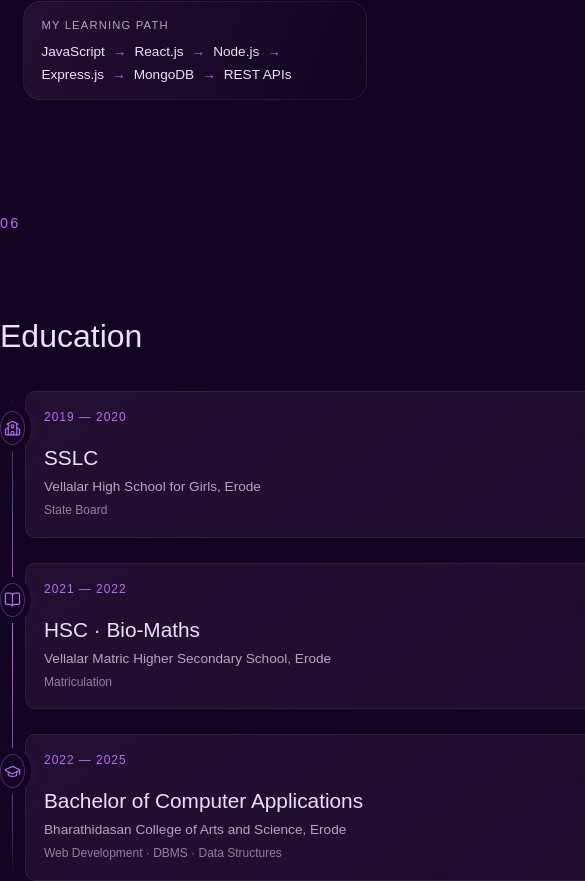
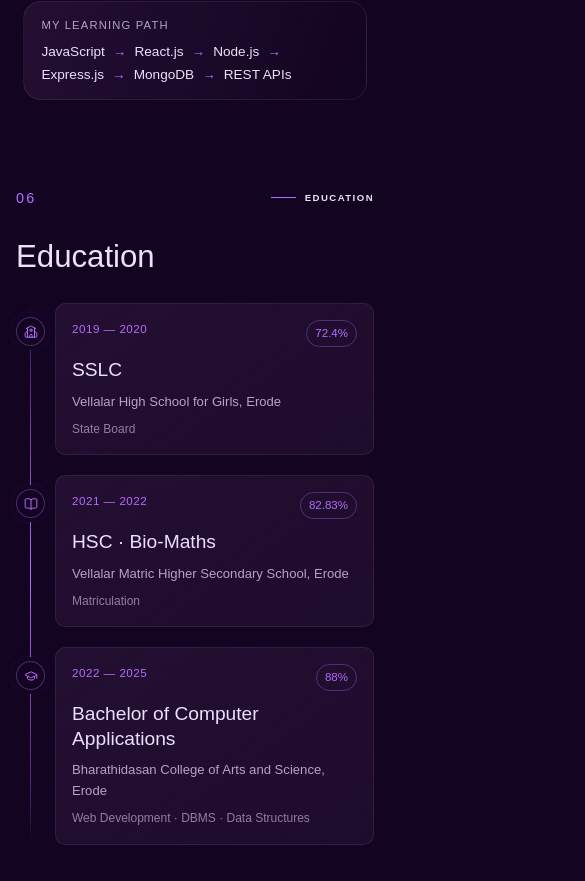
Before and after one commit to rajeshwariravi-codes/rajeshwari-ravi-portfolio, a React (Vite) app: page / in a window 390 px wide. Shown: the part 8168-9049 px from the top of the page, 585 px wide, since content can reach past the window. Built offline with nearby package versions, Linux system fonts and the light colour scheme; a web font is replaced by a local one.

Commit message:
Update portfolio sections and favicon

```diff
--- a/index.html
+++ b/index.html
@@ -2,9 +2,9 @@
 <html lang="en">
   <head>
     <meta charset="UTF-8" />
-    <!-- <link rel="icon" type="image/png" href="/favicon.png" /> -->
+    <link rel="icon" type="image/png" href="/favicon.png" />
     <meta name="viewport" content="width=device-width, initial-scale=1.0" />
-    <title>rajeshwari-ravi-portfolio</title>
+    <title>Rajeshwari Ravi</title>
   </head>
   <body>
     <div id="root"></div>
--- a/src/sections/Education.css
+++ b/src/sections/Education.css
@@ -1,78 +1,72 @@
+
 /* ==================================================
    EDUCATION SECTION
 ================================================== */
 
 .education-section {
     position: relative;
-    padding: 60px var(--container-padding) 40px;
+    padding: 60px var(--container-padding) 50px;
     background: var(--bg-main);
+    overflow: hidden;
 }
 
 .education-container {
-    width: var(--container-width);
+    width: 100%;
+    max-width: var(--container-width);
     margin: 0 auto;
+    min-width: 0;
 }
 
-
 /* ==================================================
-   SECTION HEADING
+   SECTION HEADER
 ================================================== */
 
 .education-header {
     display: flex;
     align-items: center;
     justify-content: space-between;
-
-    margin-bottom: 90px;
+    gap: 16px;
+    margin-bottom: clamp(35px, 5vw, 70px);
 }
 
 .education-index {
+    flex-shrink: 0;
     font-family: var(--font-display);
-
     font-size: 0.9rem;
-
     letter-spacing: 0.15em;
-
     color: var(--accent);
 }
 
 .education-label {
     display: flex;
     align-items: center;
-
     gap: 14px;
-
     font-family: var(--font-body);
-
     font-size: 0.68rem;
     font-weight: 600;
-
     letter-spacing: 0.24em;
-
     color: var(--text-primary);
 }
 
 .education-line {
     width: 45px;
     height: 1px;
-
+    flex-shrink: 0;
     background: var(--accent);
 }
 
 .education-heading {
-    text-align: left;
-    margin-bottom: 75px;
+    margin-bottom: clamp(35px, 5vw, 65px);
 }
-
 
 .education-heading h2 {
     font-family: var(--font-display);
     font-size: clamp(2rem, 4vw, 3.5rem);
     font-weight: 500;
-    line-height: 0.95;
+    line-height: 1.05;
     color: var(--text-primary);
+    overflow-wrap: anywhere;
 }
-
 
 /* ==================================================
    TIMELINE
@@ -81,23 +75,19 @@
 .education-timeline {
     position: relative;
     width: 100%;
+    min-width: 0;
 }
-
 
 /* Central vertical line */
 
 .education-timeline::before {
     content: "";
     position: absolute;
-
     top: 0;
     bottom: 0;
     left: 50%;
-
     width: 1px;
-
-    background:
-        linear-gradient(
+    background: linear-gradient(
         to bottom,
         transparent,
         var(--border-accent) 10%,
@@ -105,10 +95,8 @@
         var(--border-accent) 90%,
         transparent
     );
-
     transform: translateX(-50%);
 }
-
 
 /* ==================================================
    TIMELINE ITEM
@@ -116,77 +104,16 @@
 
 .education-item {
     position: relative;
-
     display: grid;
-    grid-template-columns: 1fr 70px 1fr;
-
+    grid-template-columns: minmax(0, 1fr) 70px minmax(0, 1fr);
     align-items: center;
-
     min-height: 190px;
 }
 
-
-/* ==================================================
-   CENTER
-================================================== */
-
-.timeline-center {
-    position: relative;
-
-    display: flex;
-    justify-content: center;
-    align-items: center;
-
-    height: 100%;
-    z-index: 2;
-}
-
-.timeline-dot {
-    width: 42px;
-    height: 42px;
-
-    display: flex;
-    align-items: center;
-    justify-content: center;
-
-    border-radius: 50%;
-
-    background: var(--bg-main);
-    border: 1px solid var(--border-accent);
-
-    color: var(--accent);
-
-    box-shadow:
-        0 0 0 6px var(--bg-main),
-        0 0 20px var(--accent-glow);
-
-    transition:
-        transform var(--transition-normal),
-        background var(--transition-normal),
-        border-color var(--transition-normal),
-        box-shadow var(--transition-normal);
-}
-
-.education-item:hover .timeline-dot {
-    transform: scale(1.12);
-
-    background: var(--accent);
-    color: var(--bg-main);
-
-    border-color: var(--accent);
-
-    box-shadow:
-        0 0 0 6px var(--bg-main),
-        0 0 28px var(--accent-glow-strong);
-}
-
-
-/* ==================================================
-   CARD WRAPPER
-================================================== */
-
 .education-card-wrapper {
     display: flex;
+    min-width: 0;
+    width: 100%;
 }
 
 .timeline-left .education-card-wrapper:first-child {
@@ -199,6 +126,50 @@
     padding-left: 25px;
 }
 
+/* ==================================================
+   TIMELINE CENTER & ICON
+================================================== */
+
+.timeline-center {
+    position: relative;
+    z-index: 2;
+    display: flex;
+    justify-content: center;
+    align-items: center;
+    height: 100%;
+    min-width: 0;
+}
+
+.timeline-dot {
+    width: 42px;
+    height: 42px;
+    flex-shrink: 0;
+    display: flex;
+    align-items: center;
+    justify-content: center;
+    border-radius: 50%;
+    background: var(--bg-main);
+    border: 1px solid var(--border-accent);
+    color: var(--accent);
+    box-shadow:
+        0 0 0 6px var(--bg-main),
+        0 0 20px var(--accent-glow);
+    transition:
+        transform var(--transition-normal),
+        background var(--transition-normal),
+        border-color var(--transition-normal),
+        box-shadow var(--transition-normal);
+}
+
+.education-item:hover .timeline-dot {
+    transform: scale(1.08);
+    background: var(--accent);
+    color: var(--bg-main);
+    border-color: var(--accent);
+    box-shadow:
+        0 0 0 6px var(--bg-main),
+        0 0 28px var(--accent-glow-strong);
+}
 
 /* ==================================================
    EDUCATION CARD
@@ -206,67 +177,50 @@
 
 .education-card {
     position: relative;
-
-    width: min(100%, 440px);
-
-    padding: 22px 24px;
-
-    background:
-        linear-gradient(
+    width: 100%;
+    max-width: 440px;
+    min-width: 0;
+    padding: clamp(16px, 2vw, 22px) clamp(16px, 2vw, 24px);
+    background: linear-gradient(
         145deg,
         rgba(36, 16, 50, 0.95),
         rgba(36, 16, 50, 0.72)
     );
-
     border: 1px solid var(--border-soft);
     border-radius: var(--radius-medium);
-
     backdrop-filter: blur(12px);
-
     transition:
         transform var(--transition-normal),
         border-color var(--transition-normal),
         box-shadow var(--transition-normal);
+    overflow-wrap: anywhere;
 }
-
 
 /* Accent line */
 
 .education-card::before {
     content: "";
-
     position: absolute;
     top: 18px;
     bottom: 18px;
-
     width: 2px;
-
     background: var(--accent);
     opacity: 0;
-
     transition: opacity var(--transition-normal);
+    pointer-events: none;
 }
-
-
-/* Left cards */
 
 .timeline-left .education-card::before {
     right: -1px;
 }
 
-
-/* Right cards */
-
 .timeline-right .education-card::before {
     left: -1px;
 }
 
-
 .education-card:hover {
     transform: translateY(-5px);
-
     border-color: var(--border-accent);
-
     box-shadow:
         0 15px 40px rgba(0, 0, 0, 0.25),
         0 0 25px var(--accent-glow);
@@ -276,7 +230,6 @@
     opacity: 1;
 }
 
-
 /* ==================================================
    CARD TOP
 ================================================== */
@@ -285,210 +238,352 @@
     display: flex;
     align-items: center;
     justify-content: space-between;
-
-    gap: 15px;
-
+    flex-wrap: wrap;
+    gap: 10px;
     margin-bottom: 13px;
 }
 
 .education-year {
     color: var(--accent);
-
     font-family: var(--font-body);
     font-size: 0.82rem;
-    letter-spacing: 0.08em;
+    letter-spacing: 0.04em;
+    line-height: 1.5;
 }
 
 .education-score {
     display: inline-flex;
     align-items: center;
     justify-content: center;
-
+    flex-shrink: 0;
     min-width: 58px;
     padding: 5px 10px;
-
     border: 1px solid var(--border-accent);
     border-radius: var(--radius-pill);
-
     color: var(--accent);
-
     font-family: var(--font-body);
     font-size: 0.8rem;
+    line-height: 1.4;
 }
-
 
 /* ==================================================
    CARD CONTENT
 ================================================== */
 
 .education-card h3 {
-    margin-bottom: 7px;
-
+    margin-bottom: 9px;
     color: var(--text-primary);
-
     font-family: var(--font-display);
-    font-size: clamp(1.35rem, 2vw, 1.7rem);
+    font-size: clamp(1.2rem, 1.8vw, 1.7rem);
     font-weight: 500;
-    line-height: 1.1;
+    line-height: 1.2;
+    overflow-wrap: anywhere;
 }
 
 .education-institution {
-    margin-bottom: 6px;
-
+    margin-bottom: 8px;
     color: var(--text-secondary);
-
     font-family: var(--font-body);
     font-size: 0.95rem;
-    line-height: 1.4;
+    line-height: 1.6;
+    overflow-wrap: anywhere;
 }
 
 .education-detail {
+    margin-bottom: 0;
     color: var(--text-muted);
-
     font-family: var(--font-body);
     font-size: 0.8rem;
-    line-height: 1.4;
+    line-height: 1.6;
+    overflow-wrap: anywhere;
 }
 
+/* ==================================================
+   TABLET
+================================================== */
+
+@media (max-width: 900px) {
+    .education-section {
+        padding: 60px var(--container-padding) 45px;
+    }
+
+    .education-item {
+        grid-template-columns: minmax(0, 1fr) 54px minmax(0, 1fr);
+        min-height: 180px;
+    }
+
+    .timeline-left .education-card-wrapper:first-child {
+        padding-right: 16px;
+    }
+
+    .timeline-right .education-card-wrapper:last-child {
+        padding-left: 16px;
+    }
+
+    .timeline-dot {
+        width: 38px;
+        height: 38px;
+    }
+
+    .education-card {
+        padding: 18px;
+    }
+
+    .education-institution {
+        font-size: 0.88rem;
+    }
+}
 
 /* ==================================================
-   MOBILE
+   MOBILE TIMELINE
 ================================================== */
 
 @media (max-width: 768px) {
+    .education-section {
+        padding: 55px 0 40px;
+    }
 
-    .education-section {
-        padding: 80px 0;
+    .education-container {
+        width: 100%;
+        padding-inline: clamp(16px, 5vw, 28px);
+    }
+
+    .education-header {
+        margin-bottom: 35px;
     }
 
     .education-heading {
-        margin-bottom: 50px;
+        margin-bottom: 35px;
     }
 
-    /* Move timeline to left */
+    /* Move the timeline to the left */
 
     .education-timeline::before {
-        left: 12px;
+        left: 17px;
         transform: none;
     }
 
+    /* Every item uses the same two-column layout */
+
     .education-item {
         display: grid;
+        grid-template-columns: 35px minmax(0, 1fr);
+        align-items: start;
+        column-gap: 12px;
+        min-height: 0;
+        margin-bottom: 24px;
+    }
 
-        grid-template-columns: 25px 1fr;
+    .education-item:last-child {
+        margin-bottom: 0;
+    }
 
-        min-height: auto;
-
-        margin-bottom: 25px;
-    }
+    /* Keep each timeline icon in column one */
 
     .timeline-center {
         grid-column: 1;
         grid-row: 1;
-
+        justify-content: flex-start;
         align-items: flex-start;
-        padding-top: 20px;
+        height: auto;
+        padding-top: 16px;
     }
 
     .timeline-dot {
         width: 34px;
         height: 34px;
+        box-shadow:
+            0 0 0 4px var(--bg-main),
+            0 0 16px var(--accent-glow);
     }
 
-    /* Both sides become one column */
-
-    .education-card-wrapper {
-        grid-column: 2;
-        grid-row: 1;
-
-        display: block;
-        padding: 0 !important;
-    }
+    /* Hide empty alternating wrappers */
 
     .education-card-wrapper:empty {
         display: none;
     }
 
-    .timeline-left .education-card-wrapper:first-child,
-    .timeline-right .education-card-wrapper:last-child {
-        justify-content: flex-start;
+    /* Both left and right cards occupy column two */
+
+    .education-card-wrapper {
+        grid-column: 2;
+        grid-row: 1;
+        display: block;
+        width: 100%;
+        min-width: 0;
+        padding: 0 !important;
     }
 
     .education-card {
         width: 100%;
+        max-width: none;
         padding: 20px;
     }
 
+    /* Use the same accent position for all mobile cards */
+
     .education-card::before {
-        left: -1px !important;
-        right: auto !important;
+        left: -1px;
+        right: auto;
     }
 
     .education-card h3 {
-        font-size: 1.45rem;
+        font-size: clamp(1.2rem, 4vw, 1.45rem);
     }
 
     .education-institution {
         font-size: 0.9rem;
     }
+
+    .education-detail {
+        font-size: 0.8rem;
     }
-
+}
 
 /* ==================================================
    SMALL MOBILE
 ================================================== */
 
 @media (max-width: 480px) {
+    .education-section {
+        padding: 45px 0 35px;
+    }
 
-    .education-section {
-        padding: 70px 0;
+    .education-container {
+        padding-inline: 16px;
+    }
+
+    .education-label {
+        gap: 9px;
+        font-size: 0.6rem;
+        letter-spacing: 0.15em;
+    }
+
+    .education-line {
+        width: 25px;
     }
 
     .education-heading {
-        margin-bottom: 40px;
+        margin-bottom: 30px;
+    }
+
+    .education-heading h2 {
+        font-size: clamp(1.9rem, 8vw, 2.5rem);
+    }
+
+    .education-timeline::before {
+        left: 14px;
+    }
+
+    .education-item {
+        grid-template-columns: 29px minmax(0, 1fr);
+        column-gap: 10px;
+        margin-bottom: 20px;
+    }
+
+    .timeline-center {
+        padding-top: 14px;
+    }
+
+    .timeline-dot {
+        width: 29px;
+        height: 29px;
+        box-shadow:
+            0 0 0 4px var(--bg-main),
+            0 0 12px var(--accent-glow);
+    }
+
+    .timeline-dot svg {
+        width: 14px;
+        height: 14px;
     }
 
     .education-card {
-        padding: 18px;
+        padding: 16px;
         border-radius: var(--radius-small);
     }
 
     .education-card-top {
         align-items: flex-start;
+        gap: 8px;
+        margin-bottom: 11px;
     }
 
     .education-year {
-        font-size: 0.75rem;
+        font-size: 0.73rem;
     }
 
     .education-score {
-        min-width: 54px;
+        min-width: 0;
         padding: 4px 8px;
-        font-size: 0.75rem;
+        font-size: 0.72rem;
     }
 
     .education-card h3 {
-        font-size: 1.3rem;
+        font-size: 1.2rem;
+        line-height: 1.3;
     }
 
     .education-institution {
-        font-size: 0.85rem;
+        font-size: 0.82rem;
+        line-height: 1.55;
     }
 
     .education-detail {
         font-size: 0.75rem;
+        line-height: 1.55;
     }
 }
 
+/* ==================================================
+   EXTRA SMALL DEVICES
+================================================== */
+
+@media (max-width: 350px) {
+    .education-container {
+        padding-inline: 12px;
+    }
+
+    .education-item {
+        grid-template-columns: 25px minmax(0, 1fr);
+        column-gap: 8px;
+    }
+
+    .education-timeline::before {
+        left: 12px;
+    }
+
+    .timeline-dot {
+        width: 25px;
+        height: 25px;
+    }
+
+    .education-card {
+        padding: 13px;
+    }
+
+    .education-card-top {
+        flex-direction: column;
+        align-items: flex-start;
+    }
+
+    .education-card h3 {
+        font-size: 1.1rem;
+    }
+}
 
 /* ==================================================
    REDUCED MOTION
 ================================================== */
 
 @media (prefers-reduced-motion: reduce) {
-
     .education-card,
-    .timeline-dot {
+    .timeline-dot,
+    .education-card::before {
         transition: none;
     }
+
+    .education-card:hover {
+        transform: none;
     }
+}
--- a/src/sections/Recognition.css
+++ b/src/sections/Recognition.css
@@ -220,8 +220,8 @@
   max-width: 100%;
   color: var(--mk-text);
   font-family: var(--font-body, sans-serif);
-  font-size: 15px;
-  font-weight: 600;
+  font-size: 18px;
+  font-weight: 500;
   line-height: 1.5;
   overflow-wrap: anywhere;
 }
--- a/src/sections/Recognition.jsx
+++ b/src/sections/Recognition.jsx
@@ -55,7 +55,7 @@ const records = [
     organization: "Intra-Collegiate Paper Presentation",
     icon: <FaMicrophoneAlt />,
     description:
-      "1st Place in the Intra-Collegiate Paper Presentation on “ChatGPT and AI Tools”, demonstrating research and technical communication skills.",
+      "1st Place in the Intra-Collegiate Paper Presentation on “ ChatGPT and AI Tools” , demonstrating research and technical communication skills.",
     contributions: [],
     skills: ["Research", "AI Tools", "Technical Communication"],
   },
@@ -67,7 +67,7 @@ const records = [
     organization: "Technical Paper Presentation",
     icon: <FaBrain />,
     description:
-      "Presented a technical paper on “Edge Computing”, showcasing knowledge of distributed computing and cloud-edge technologies.",
+      "Presented a technical paper on “ Edge Computing” , showcasing knowledge of distributed computing and cloud-edge technologies.",
     contributions: [],
     skills: ["Edge Computing", "Distributed Computing", "Cloud-Edge Technologies"],
   },
```
Also changed, not shown: public/favicon.png (added). Lines whose indentation alone changed are shown as unchanged.
